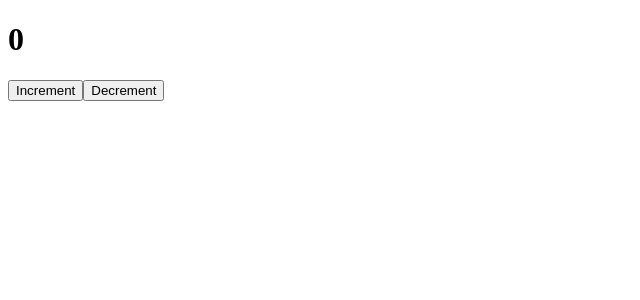
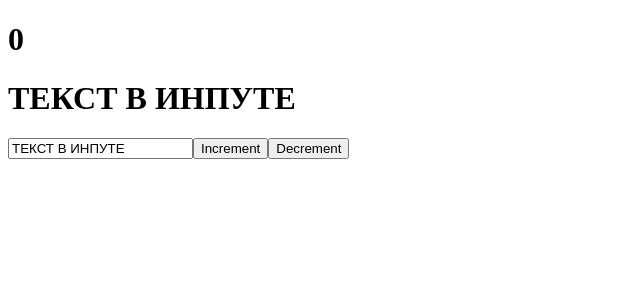
Before and after one commit to Vituspl/my-react-fundamental, a React (Create React App) app: page / in a window 1280 px wide. Shown: the top 300 px of the page, without its empty margins (0-640 px from the left). Built offline with nearby package versions, Linux system fonts and the light colour scheme.

Commit message:
управляемый компонент

```diff
--- a/src/App.js
+++ b/src/App.js
@@ -3,6 +3,8 @@
 function App() {
     // Создаем состояние счетчика с помощью ф-ии setState(0) c начальным 0
     const [likes, setLikes] = useState(0);
+    // Сделаем еще одно состояние для инпута
+    const [value, setValue] = useState('ТЕКСТ В ИНПУТЕ');
 
     function increment() {
 // Счетчик лайков меняем не на прямую, а через ф-ию setLikes, которая меняет состояние.
@@ -16,14 +18,21 @@
     }
 
     return (
-        // Добавим две кнопки и повесим на них слушатели события
-        // Создадим над кнопками шаблон куда передадим переменную likes
+        // Добавим шаблон для инпута передадим переменную value
+        // Создадим инпут со слушателем события onChange()
         <div className="App">
             <h1>{likes}</h1>
+            <h1>{value}</h1>
+            <input
+                type="text"
+                value={value}
+                onChange={event => setValue(event.target.value)}/>
             <button onClick={increment}>Increment</button>
             <button onClick={decrement}>Decrement</button>
         </div>
     );
 }
-
+// Теперь когда пишем в инпут, это сразу отображается в заголовке.
+// Т.е. меняем значение компонента value, изменяя его состояния через setValue.
+// Это называется управляемый компонент.
 export default App;
```
